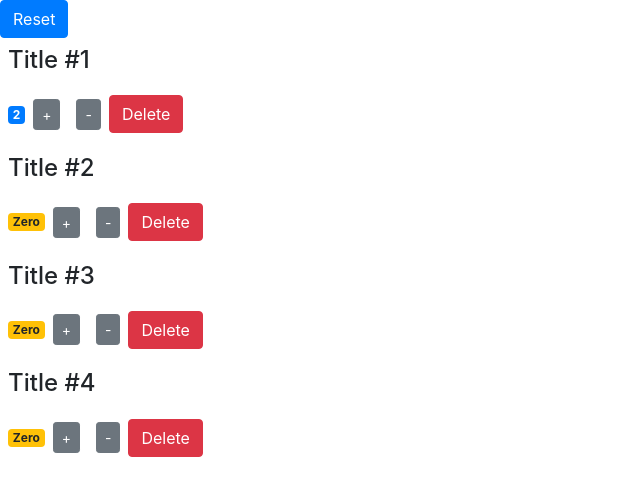
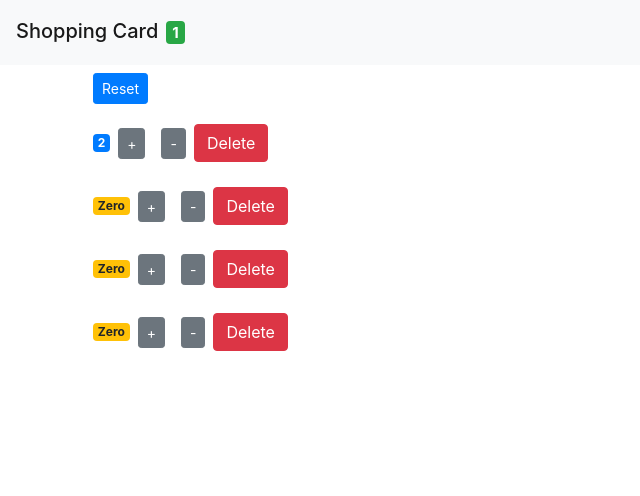
Before and after one commit to Mdhesari/shopping_card, a React (Create React App) app: page / in a window 1280 px wide. Shown: the top 496 px of the page, without its empty margins (0-640 px from the left). Built offline with nearby package versions, Linux system fonts and the light colour scheme.

Commit message:
endup first requirement of appliation and do some cool things, (props, raising and handling, lifting the state, functional component, lifecycle component

```diff
--- /dev/null
+++ b/src/App.jsx
@@ -0,0 +1,69 @@
+import React, { Component } from "react";
+import "./App.css";
+import Counters from "./Components/counters";
+import NavBar from "./Components/navbar";
+
+class App extends Component {
+  state = {
+    value: [
+      { id: 1, value: 2 },
+      { id: 2, value: 0 },
+      { id: 3, value: 0 },
+      { id: 4, value: 0 }
+    ]
+  };
+
+  handleDelete = counterId => {
+    const value = this.state.value.filter(i => i.id !== counterId);
+    this.setState({ value });
+  };
+
+  handleIncrement = counter => {
+    let value = [...this.state.value];
+    let index = value.indexOf(counter);
+    value[index] = { ...counter };
+    value[index].value++;
+    this.setState({ value });
+  };
+
+  handleDecrement = counter => {
+    let value = [...this.state.value];
+    let index = value.indexOf(counter);
+    value[index] = { ...counter };
+    if (value[index].value !== 0) value[index].value--;
+    this.setState({ value });
+  };
+
+  handleReset = () => {
+    const value = this.state.value.map(c => {
+      c.value = 0;
+      return c;
+    });
+    this.setState({ value });
+  };
+
+  componentWillUpdate= ()=>{
+    // console.log('component is going to be updated.')
+  }
+
+  render() {
+    return (
+      <React.Fragment>
+        <header>
+          <NavBar total={this.state.value.filter(c => c.value > 0).length} />
+        </header>
+        <main className="container">
+          <Counters
+            value={this.state.value}
+            onDelete={this.handleDelete}
+            onIncrement={this.handleIncrement}
+            onDecrement={this.handleDecrement}
+            onReset={this.handleReset}
+          />
+        </main>
+      </React.Fragment>
+    );
+  }
+}
+
+export default App;
--- a/src/Components/counter.jsx
+++ b/src/Components/counter.jsx
@@ -1,62 +1,80 @@
 import React, { Component } from "react";
 
 class Counter extends Component {
-  state = {
-    value: this.props.counters.value,
-    tags: [],
-    handleButtonClass:'btn btn-secondary btn-sm m-2'
-  };
+  // renderTags() {
+  //   if (this.state.tags.length === 0) return <p>There are no tags</p>;
 
-  renderTags() {
-    if (this.state.tags.length === 0) return <p>There are no tags</p>;
-
-    return this.state.tags.map(tag => <li key={tag}>{tag}</li>);
-  }
+  //   return this.state.tags.map(tag => <li key={tag}>{tag}</li>);
+  // }
 
   // constructor(){
   //   super();
   //   this.handleIncrement = this.handleIncrement.bind(this);
   // }
 
-  handleIncrement = () => {
-    this.setState({ value: this.state.value + 1 });
-  };
+  // handleIncrement = () => {
+  //   this.setState({ value: this.state.value + 1 });
+  // };
 
-  handleDecrement = () => {
-    if (this.state.value !== 0) this.setState({ value: this.state.value - 1 });
-  };
+  // handleDecrement = () => {
+  //   if (this.state.value !== 0) this.setState({ value: this.state.value - 1 });
+  // };
 
-  printOnConsole(text) {
-    console.log(text);
-  }
+  // printOnConsole(text) {
+  //   console.log(text);
+  // }
 
   getBadgeClasses() {
     let classValue = "badge badge-";
-    const { value } = this.state;
+    const { value } = this.props.counters;
     return value === 0 ? (classValue += "warning") : (classValue += "primary");
+  }
+
+  componentWillUnmount = ()=>{
+    // console.log('component was deleted');
+  }
+
+  componentDidUpdate = (prevProps,prevState)=>{
+
+    // console.log('new : ',this.props.counters.value);
+    // console.log('past : ',prevProps.counters.value);
+
+    if(this.props.counters.value !== prevProps.counters.value){
+      // Ajax call and update the data on the server
+    }
+
   }
 
   render() {
     return (
       <React.Fragment>
-        <h4 className="m-2">Title #{this.props.counters.id}</h4>
         <div className="p-2">
           <span className={this.getBadgeClasses()}>{this.formatCount()}</span>
           <button
-            onClick={this.handleIncrement}
-            className={this.state.handleButtonClass}
+            onClick={() => this.props.onIncrement(this.props.counters)}
+            className="btn btn-secondary btn-sm m-2"
           >
             +
           </button>
-          <button onClick={this.handleDecrement} className={this.state.handleButtonClass}>-</button>
-          <button onClick={()=>this.props.onDelete(this.props.counters.id)} className="btn btn-danger">Delete</button>
+          <button
+            onClick={()=> this.props.onDecrement(this.props.counters)}
+            className="btn btn-secondary btn-sm m-2"
+          >
+            -
+          </button>
+          <button
+            onClick={() => this.props.onDelete(this.props.counters.id)}
+            className="btn btn-danger"
+          >
+            Delete
+          </button>
         </div>
       </React.Fragment>
     );
   }
 
   formatCount() {
-    const { value } = this.state;
+    const { value } = this.props.counters;
     return value === 0 ? "Zero" : value;
   }
 }
--- a/src/Components/counters.jsx
+++ b/src/Components/counters.jsx
@@ -2,31 +2,9 @@ import React, { Component } from "react";
 import Counter from "./counter";
 
 class Counters extends Component {
-  state = {
-    value: [
-      { id: 1, value: 2 },
-      { id: 2, value: 0 },
-      { id: 3, value: 0 },
-      { id: 4, value: 0 }
-    ]
-  };
-
-  handleDelete = counterId => {
-    const value = this.state.value.filter(i => i.id !== counterId);
-    this.setState({ value });
-  };
-
-  handleReset = ()=> {
-    const value = this.state.value.map(c => {
-      c.value = 0;
-      return c;
-    });
-    this.setState({ value });
-    console.log(value);
-  }
 
   checkValues() {
-    if (this.state.value.length === 0) {
+    if (this.props.value.length === 0) {
       return (
         <div className="m-3 mt-4">
           <strong className="alert alert-info">
@@ -43,14 +21,19 @@ class Counters extends Component {
       <React.Fragment>
         {this.checkValues()}
         <div>
-          <button onClick={this.handleReset} className="btn btn-primary">
+          <button
+            onClick={this.props.onReset}
+            className="btn btn-primary btn-sm m-2"
+          >
             Reset
           </button>
-          {this.state.value.map(counter => (
+          {this.props.value.map(counter => (
             <Counter
               key={counter.id}
               counters={counter}
-              onDelete={this.handleDelete}
+              onDelete={this.props.onDelete}
+              onIncrement={this.props.onIncrement}
+              onDecrement={this.props.onDecrement}
               selected
             />
           ))}
--- /dev/null
+++ b/src/Components/navbar.jsx
@@ -0,0 +1,16 @@
+import React, { Component } from "react";
+
+class Navbar extends Component {
+  render() {
+    return (
+      <nav className="navbar navbar-light bg-light">
+        <span className="navbar-brand mb-0 h1">
+          Shopping Card
+          <span className="badge badge-success m-2">{this.props.total}</span>
+        </span>
+      </nav>
+    );
+  }
+}
+
+export default Navbar;
--- a/src/index.js
+++ b/src/index.js
@@ -2,10 +2,10 @@ import React from 'react';
 import ReactDOM from 'react-dom';
 import './index.css';
 import * as serviceWorker from './serviceWorker';
-import Counters from './Components/counters';
+import App from './App.jsx';
 import 'bootstrap/dist/css/bootstrap.css';
 
-ReactDOM.render(<Counters />,document.getElementById('root'));
+ReactDOM.render(<App />,document.getElementById('root'));
 
 // If you want your app to work offline and load faster, you can change
 // unregister() to register() below. Note this comes with some pitfalls.
```
Also changed, not shown: src/App.js (deleted, +0 -26 lines).
